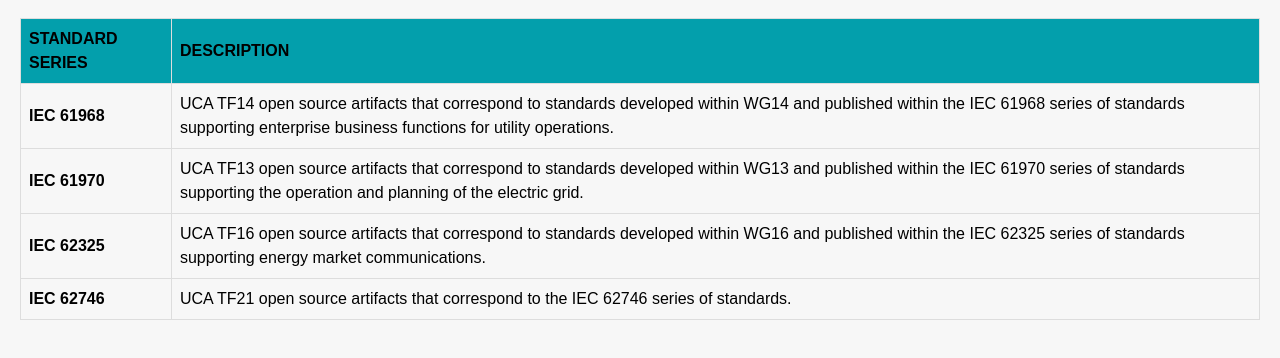
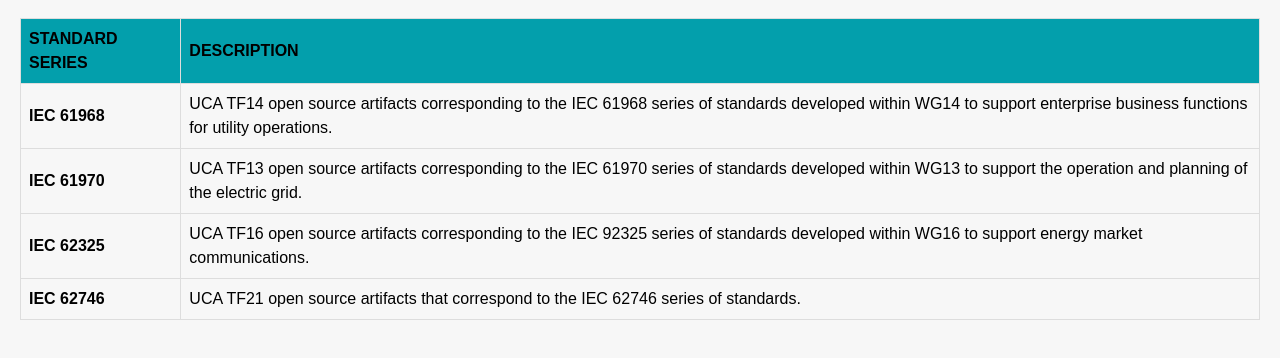
Before and after one commit to cimug-org/artifacts, a plain HTML site: page docs/index.html in a window 1280 px wide. Shown: the part 142-500 px from the top of the page. Drawn offline with Linux system fonts and the light colour scheme.

Commit message:
Update index.html

```diff
--- a/docs/index.html
+++ b/docs/index.html
@@ -108,17 +108,17 @@
 
 <tr>
     <td><a href="IEC61968/index.html">IEC 61968</a></td>
-    <td>UCA TF14 open source artifacts that correspond to standards developed within WG14 and published within the IEC 61968 series of standards supporting enterprise business functions for utility operations.</td>
+    <td>UCA TF14 open source artifacts corresponding to the IEC 61968 series of standards developed within WG14 to support enterprise business functions for utility operations.</td>
 </tr>
 
 <tr>
     <td><a href="IEC61970/index.html">IEC 61970</a></td>
-    <td>UCA TF13 open source artifacts that correspond to standards developed within WG13 and published within the IEC 61970 series of standards supporting the operation and planning of the electric grid.</td>
+    <td>UCA TF13 open source artifacts corresponding to the IEC 61970 series of standards developed within WG13 to support the operation and planning of the electric grid.</td>
 </tr>
 
 <tr>
   <td><a href="IEC62325/index.html">IEC 62325</a></td>
-  <td>UCA TF16 open source artifacts that correspond to standards developed within WG16 and published within the IEC 62325 series of standards supporting energy market communications.</td>
+  <td>UCA TF16 open source artifacts corresponding to the IEC 92325 series of standards developed within WG16 to support energy market communications.</td>
 </tr>
 
 <tr>
```
